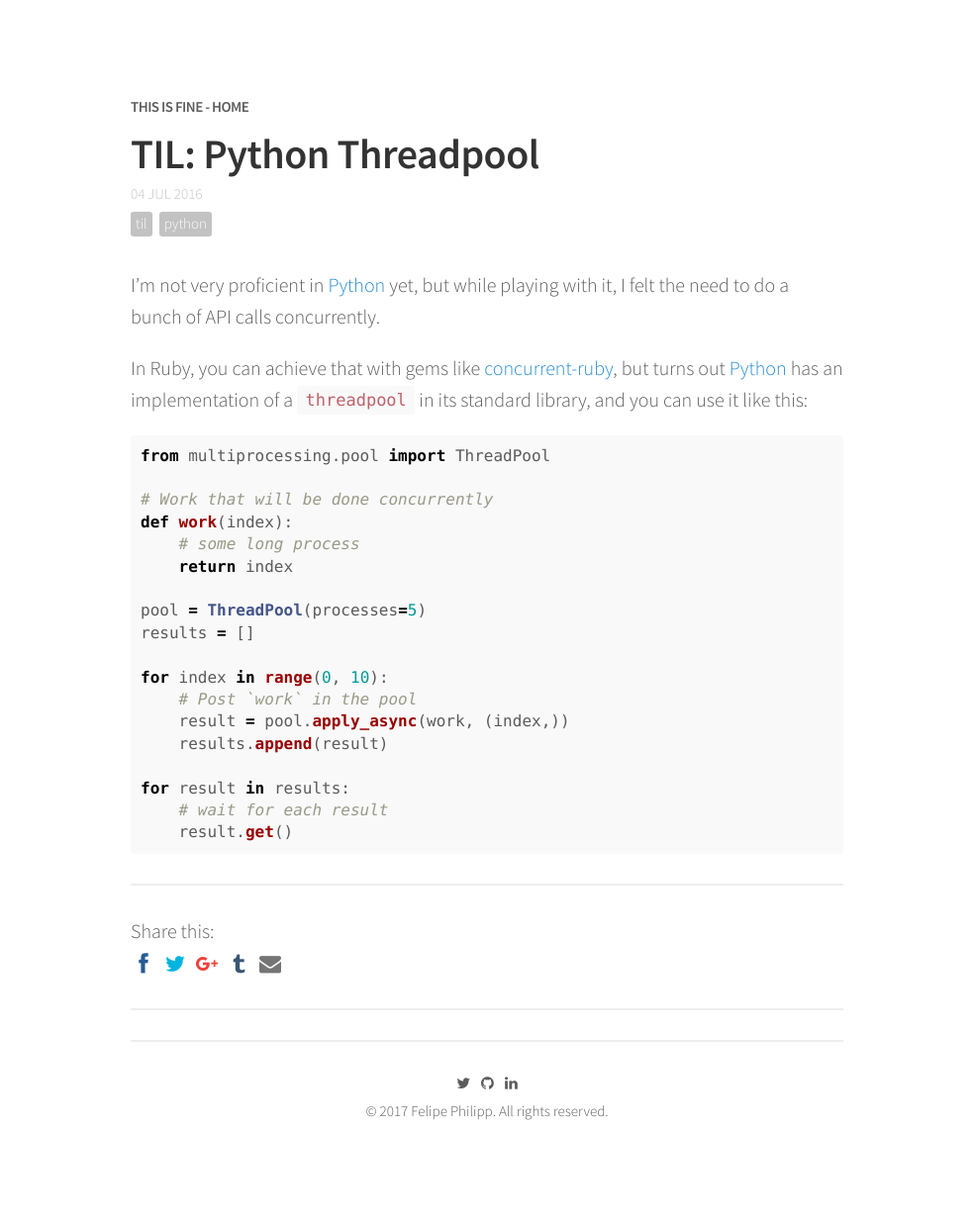
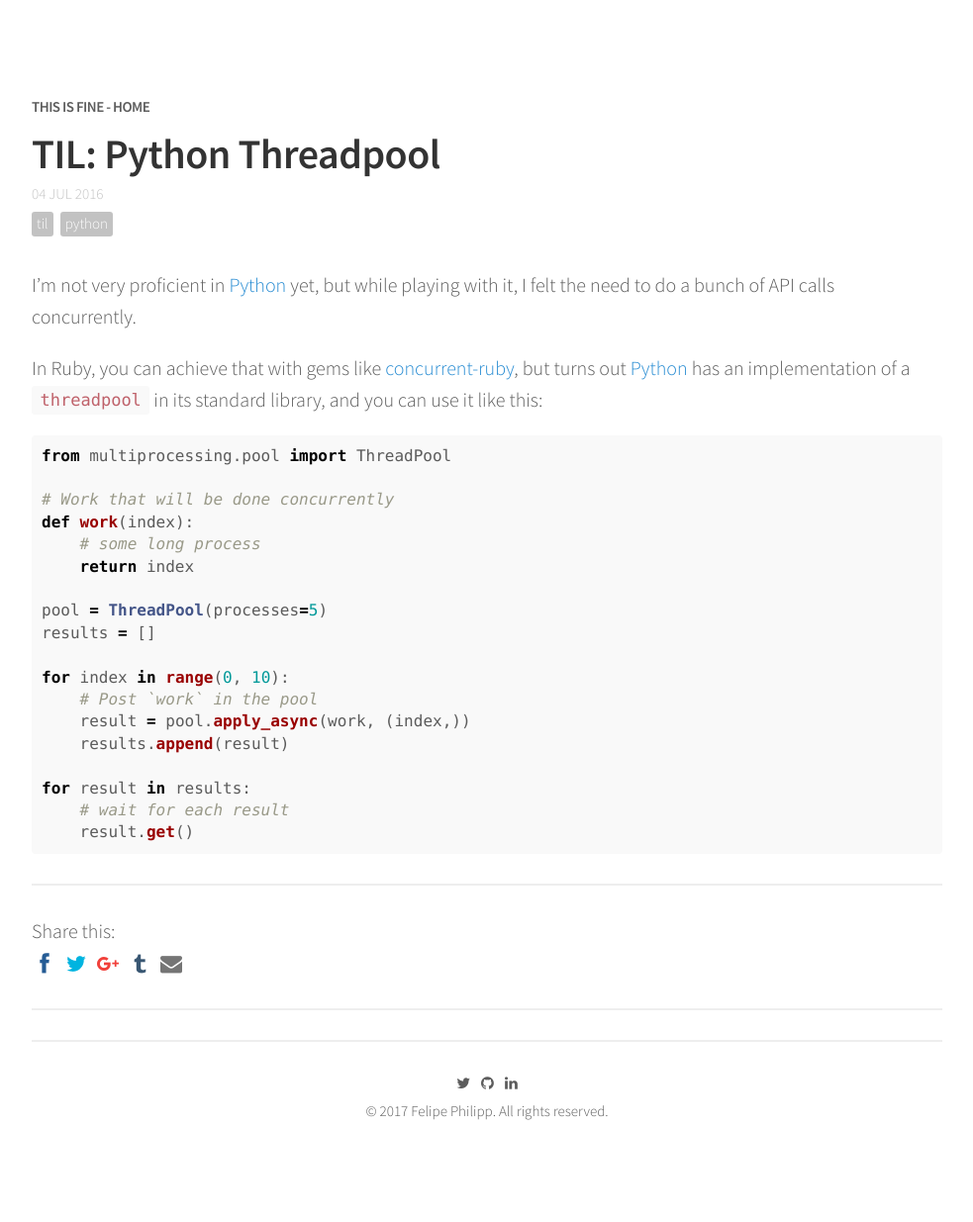
Before and after one commit to felipeelias/felipeelias.github.io, a Jekyll site: the page built from _posts/2016-07-04-til-python-threadpool.md, in a window 1280 px wide. Shown: the whole page at 99% size, without its empty margins (148-1131 px from the left). Built offline with Jekyll 4.4.1, drawn with Linux system fonts in a browser that asks for light colours; nearby versions of some CDN libraries; comment, search, counter and statistics services are not loaded.

Commit message:
Fix widths and code wrapping (it was hard to read)

```diff
--- a/_sass/_site.scss
+++ b/_sass/_site.scss
@@ -22,7 +22,7 @@ body {
 }
 
 .content-container {
-  max-width: 38rem;
+  max-width: 48rem;
   padding: 2rem 1.3rem;
   margin-left:  auto;
   margin-right: auto;
--- a/_sass/_typography.scss
+++ b/_sass/_typography.scss
@@ -211,10 +211,11 @@ pre {
   font-size: .8rem;
   line-height: 1.4;
   white-space: pre;
-  white-space: pre-wrap;
+  // white-space: pre-wrap;
   word-break: break-all;
   // word-wrap: break-word;
   background-color: $code-background-color;
+  overflow-x: scroll;
 }
 
 pre code {
```
